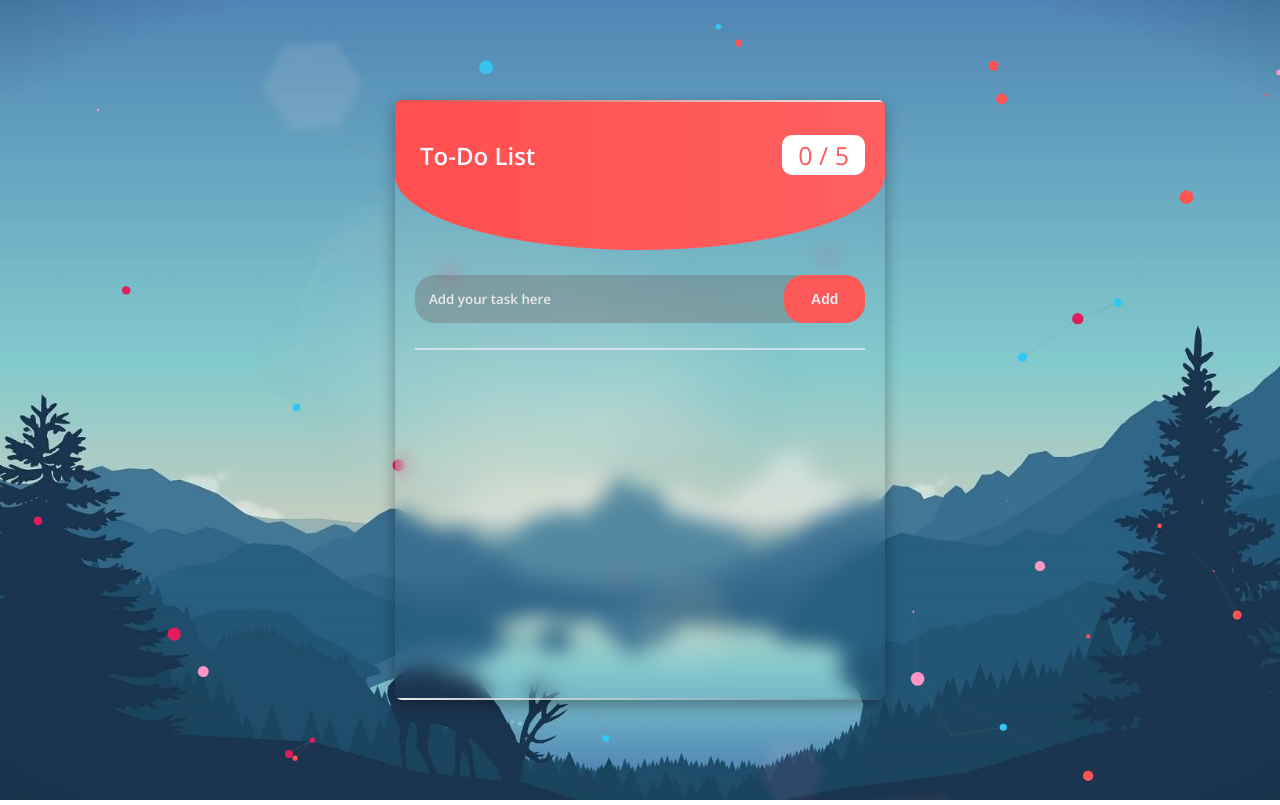
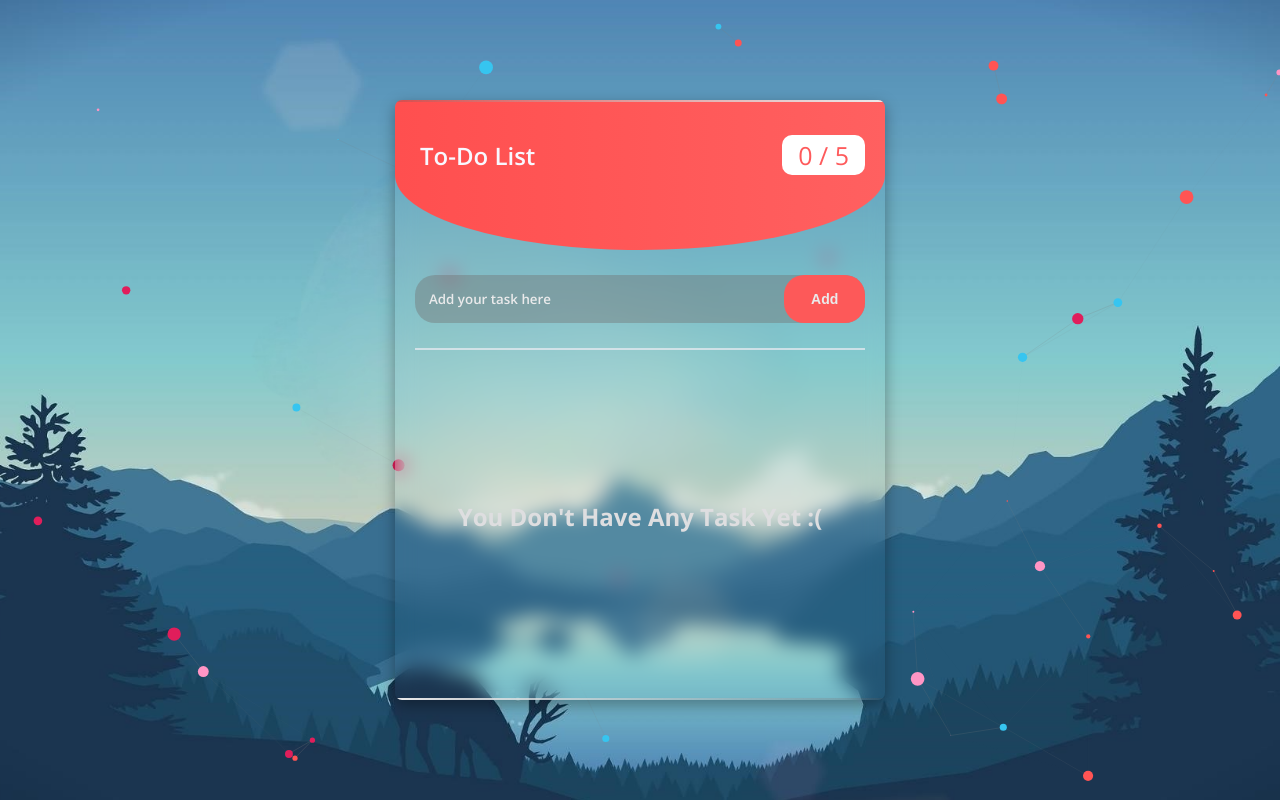
Before and after one commit to Munna-Scriptz/To-Do-List, a plain HTML site: page index.html in a window 1280 px wide. Drawn offline with nearby package versions, Linux system fonts and the light colour scheme; some icons are missing.

Commit message:
No task Text Added

```diff
--- a/css/style.css
+++ b/css/style.css
@@ -449,7 +449,12 @@ hr {
 }
 
 
-
+.no_task h1{
+  text-align: center;
+  font-size: 24px;
+  color: #dedee0;
+  margin-top: 150px;
+}
 
 
 
--- a/index.html
+++ b/index.html
@@ -35,7 +35,9 @@
         <hr>
         <!-- --------To-Do Content------- -->
 
-
+        <div class="no_task">
+            <h1>You Don't Have Any Task Yet :(</h1>
+        </div>
 
 
 
```
